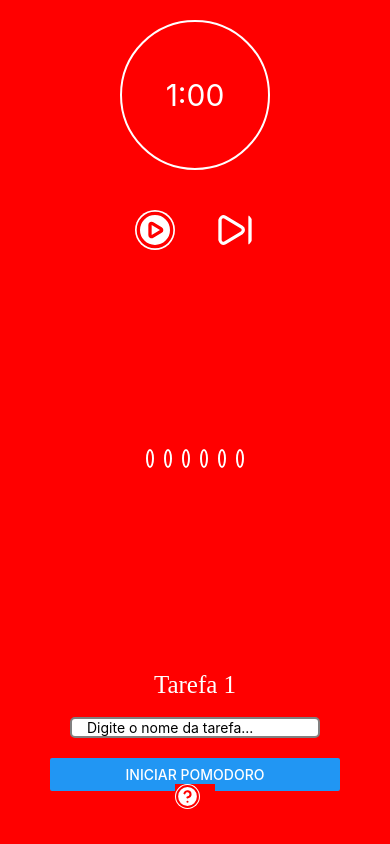
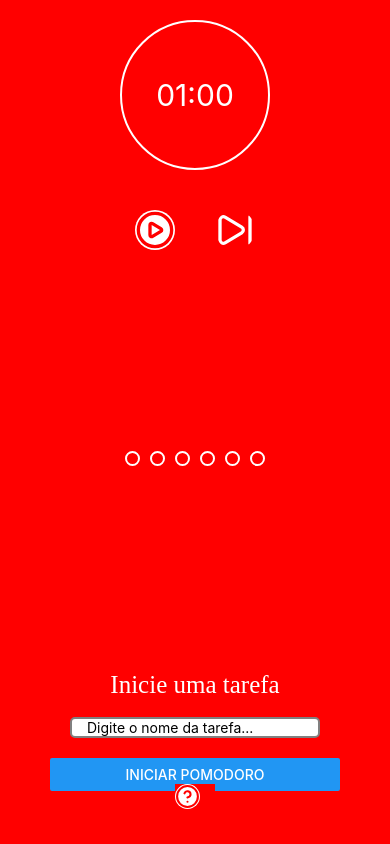
Before and after one commit to Jean-silvaDev/Projeto_Pomodoro, a React Native app: screen /foco in a window 390 px wide. Built offline with nearby package versions, Linux system fonts and the light colour scheme.

Commit message:
#Feature: Adicionando funcionalidades de preencher circulos

```diff
--- a/package.json
+++ b/package.json
@@ -10,7 +10,7 @@
   },
   "dependencies": {
     "@expo/metro-runtime": "~5.0.4",
-    "@react-native-async-storage/async-storage": "^2.2.0",
+    "@react-native-async-storage/async-storage": "^2.1.2",
     "@react-navigation/native": "^7.1.11",
     "@react-navigation/native-stack": "^7.3.15",
     "expo": "~53.0.10",
@@ -18,7 +18,7 @@
     "lucide-react": "^0.514.0",
     "react": "19.0.0",
     "react-dom": "19.0.0",
-    "react-native": "0.79.3",
+    "react-native": "0.79.5",
     "react-native-web": "^0.20.0"
   },
   "devDependencies": {
--- a/src/components/botao.js
+++ b/src/components/botao.js
@@ -1,8 +1,8 @@
 import { TouchableOpacity } from "react-native";
 
-export function Botao({ children, onPress, color }) {
+export function Botao({ children, onPress, color, disabled }) {
   return (
-    <TouchableOpacity onPress={onPress} style={color == 'red' ? styles.botaoRed : (color == 'purple' ? styles.botaoPurple : styles.botaoGreen)}>
+    <TouchableOpacity onPress={onPress} disabled={disabled} style={color == 'red' ? styles.botaoRed : (color == 'purple' ? styles.botaoPurple : styles.botaoGreen)}>
         {children}
     </TouchableOpacity>
   );
--- a/src/components/cronometro.js
+++ b/src/components/cronometro.js
@@ -1,60 +1,53 @@
-import { useEffect, useState } from 'react';
+import { useEffect, useRef, useState } from 'react';
 import { StyleSheet, Text, View } from 'react-native';
 import { verificaContagem } from '../utils/verificaContagem';
 
 export function Cronometro({ color, time, start, navigation }) {
-  const [ timer, setTimer ] = useState('00:00');
-  const [ date, setDate ] = useState();
+  const [remaining, setRemaining] = useState(time * 60); // tempo restante em segundos
+  const intervalRef = useRef(null);
 
-  function getTime() {
-    const now = new Date();
-    if (date == null) {
-      now.setMinutes(now.getMinutes() + time);
-      setDate(now);
-    }
-    return now;
-  }
-
-  function getTimeFormat(date) {
-    if (date == null) {
-      return '00:00';
+  useEffect(() => {
+    if (start) {
+      // iniciar cronômetro
+      intervalRef.current = setInterval(() => {
+        setRemaining((prev) => {
+          if (prev <= 1) {
+            clearInterval(intervalRef.current);
+            verificaContagem(navigation);
+            return 0;
+          }
+          return prev - 1;
+        });
+      }, 1000);
+    } else {
+      // pausar cronômetro
+      clearInterval(intervalRef.current);
     }
 
-    if (start === false) {
-      return time === 5 ? `0${time}:00` : `${time}:00`;
-    }
-    const dateF = new Date(date);
-    const minutes = String(dateF.getMinutes()).padStart(2, '0');
-    const seconds = String(dateF.getSeconds()).padStart(2, '0');
-    return `${minutes}:${seconds}`;
-  }
-
-
-  function getTimeDivided() {
-    const timerNow = date - getTime();
-    if (timerNow < 0) {
-      return null;
-    }
-    return date - getTime();
-  }
+    return () => clearInterval(intervalRef.current);
+  }, [start]);
 
   useEffect(() => {
-    setTimeout(() => {setTimer((timer) => timer + 1)}, 1000);
-    setTimer(getTime());
-    if (start === false) {
-      setDate(null);
-    }
+    // resetar cronômetro quando tempo base mudar
+    setRemaining(time * 60);
+  }, [time]);
 
-    if (getTimeFormat(getTimeDivided()) === '00:00') {
-      verificaContagem(navigation);
-      setDate(null);
-    }
+  const formatTime = (totalSeconds) => {
+    const min = String(Math.floor(totalSeconds / 60)).padStart(2, '0');
+    const sec = String(totalSeconds % 60).padStart(2, '0');
+    return `${min}:${sec}`;
+  };
 
-  }, [Date.now(), start]);
+  const getContainerStyle = () => {
+    if (color === 'red') return styles.containerRed;
+    if (color === 'purple') return styles.containerPurple;
+    if (color === 'green') return styles.containerGreen;
+    return styles.containerRed;
+  };
 
   return (
-    <View style={color == 'red' ? styles.containerRed : (color == 'purple' ? styles.containerPurple : styles.containerGreen)}>
-      <Text style={styles.cronometro}>{getTimeFormat(getTimeDivided())}</Text>
+    <View style={getContainerStyle()}>
+      <Text style={styles.cronometro}>{formatTime(remaining)}</Text>
     </View>
   );
 }
--- a/src/components/estado.js
+++ b/src/components/estado.js
@@ -1,46 +1,65 @@
-import { StyleSheet } from 'react-native';
+import { useEffect, useState } from 'react';
+import AsyncStorage from '@react-native-async-storage/async-storage';
+import { View, StyleSheet } from 'react-native';
 
-export function Estado({ color }) {
-  return (
-    <div style={color == 'red' ? styles.containerRed : (color == 'purple' ? styles.containerPurple : styles.containerGreen)} />
-  );
+export function Estado({ color, id }) {
+  const [value, setValue] = useState('empty');
+
+  useEffect(() => {
+    const verificaEstado = async () => {
+      const contagem = Number.parseInt(await AsyncStorage.getItem('tempo')) || 1;
+      console.log('Estado atual:', contagem, 'ID:', id);
+      setValue(id >= contagem ? 'empty' : 'full');
+    };
+
+    verificaEstado();
+  }, [id]);
+
+  const getStyle = () => {
+    if (color === 'red') return value === 'full' ? styles.containerRedFull : styles.containerRed;
+    if (color === 'purple') return value === 'full' ? styles.containerPurpleFull : styles.containerPurple;
+    if (color === 'green') return value === 'full' ? styles.containerGreenFull : styles.containerGreen;
+    return styles.containerRed;
+  };
+
+  return <View style={getStyle()} />;
 }
+
+const baseStyle = {
+  alignItems: 'center',
+  justifyContent: 'center',
+  borderColor: 'white',
+  borderStyle: 'solid',
+  borderWidth: 2,
+  borderRadius: 100,
+  width: 15,
+  height: 15,
+  flexDirection: 'row',
+};
 
 const styles = StyleSheet.create({
   containerRed: {
+    ...baseStyle,
     backgroundColor: 'red',
-    alignItems: 'center',
-    justifyContent: 'center',
-    borderColor: 'white',
-    borderStyle: 'solid',
-    borderWidth: 2,
-    borderRadius: "100%",
-    width: 15,
-    height: 15,
-    flexDirection: 'row',
+  },
+  containerRedFull: {
+    ...baseStyle,
+    backgroundColor: 'white',
   },
   containerPurple: {
+    ...baseStyle,
     backgroundColor: '#3E2D7C',
-    alignItems: 'center',
-    justifyContent: 'center',
-    borderColor: 'white',
-    borderStyle: 'solid',
-    borderWidth: 2,
-    borderRadius: "100%",
-    width: 15,
-    height: 15,
-    flexDirection: 'row',
+  },
+  containerPurpleFull: {
+    ...baseStyle,
+    backgroundColor: 'white',
   },
   containerGreen: {
+    ...baseStyle,
     backgroundColor: 'green',
-    alignItems: 'center',
-    justifyContent: 'center',
-    borderColor: 'white',
-    borderStyle: 'solid',
-    borderWidth: 2,
-    borderRadius: "100%",
-    width: 15,
-    height: 15,
-    flexDirection: 'row',
+  },
+  containerGreenFull: {
+    ...baseStyle,
+    backgroundColor: 'white',
   },
 });
--- a/src/components/estados.js
+++ b/src/components/estados.js
@@ -4,12 +4,12 @@ import { Estado } from './estado';
 export function Estados({ color }) {
   return (
     <div style={color == 'red' ? styles.containerRed : (color == 'purple' ? styles.containerPurple : styles.containerGreen)}>
-        <Estado color={color} />
-        <Estado color={color} />
-        <Estado color={color} />
-        <Estado color={color} />
-        <Estado color={color} />
-        <Estado color={color} />
+        <Estado color={color} id={1} />
+        <Estado color={color} id={2} />
+        <Estado color={color} id={3} />
+        <Estado color={color} id={4} />
+        <Estado color={color} id={5} />
+        <Estado color={color} id={6} />
     </div>
   );
 }
--- a/src/pages/foco.js
+++ b/src/pages/foco.js
@@ -1,40 +1,41 @@
-import { StyleSheet, View, TextInput } from 'react-native';
+import { StyleSheet, View } from 'react-native';
 import { Cronometro } from '../components/cronometro';
 import { Botao } from '../components/botao';
 import { Estados } from '../components/estados';
 import { Texto } from '../components/texto';
 import { CircleHelp, CirclePlay, PauseCircle, SkipForward  } from 'lucide-react';
-import { useEffect, useState } from 'react';
+import { useState, useCallback } from 'react';
 import IniciaPomodoro from '../components/iniciaPomodoro';
 import AsyncStorage from '@react-native-async-storage/async-storage';
 import { verificaContagem } from '../utils/verificaContagem';
+import { useFocusEffect } from '@react-navigation/native';
 
 export default function Foco({ navigation }) {
   const [start, setStart] = useState(false);
   const [nomeTarefaAtual, setNomeTarefaAtual] = useState('');
 
-  useEffect(() => {
+  useFocusEffect(
+    useCallback(() => {
       const carregarTarefa = async () => {
         let nomeTarefa = await AsyncStorage.getItem('nomeTarefa');
         if (!nomeTarefa || !nomeTarefa.trim()) {
-        nomeTarefa = 'Tarefa 1';
+          nomeTarefa = '';
         }
         setNomeTarefaAtual(nomeTarefa);
-      console.log('Tarefa carregada:', nomeTarefa);
       };
 
       carregarTarefa();
-  }, []);
+    }, [])
+  );
+
 
 
   const iniciarPomodoro = async () => {
     let nomeTarefa = await AsyncStorage.getItem('nomeTarefa');
 
     if (!nomeTarefa || !nomeTarefa.trim()) {
-      nomeTarefa = 'Tarefa 1';
+      nomeTarefa = '';
     }
-
-    console.log('Tarefa iniciada:', nomeTarefa);
 
     setNomeTarefaAtual(nomeTarefa);
 
@@ -47,16 +48,19 @@ export default function Foco({ navigation }) {
     <View style={styles.container}>
       <Cronometro color={'red'} time={1} start={start} navigation={navigation} />
       <View style={{ flexDirection: 'row', justifyContent: 'center' }}>
-        <Botao color={'red'} onPress={iniciarPomodoro}>
+        <Botao color={'red'} onPress={() => setStart(!start)} disabled={nomeTarefaAtual === ''}>
           {start ? <PauseCircle style={styles.icon} /> : <CirclePlay style={styles.icon} />}
         </Botao>
-        <Botao color={'red'} onPress={() => verificaContagem(navigation)}>
+
+        <Botao color={'red'} onPress={() => verificaContagem(navigation)} disabled={nomeTarefaAtual === ''}>
           <SkipForward style={styles.iconNext}/>
         </Botao>
       </View>
       <Estados color={'red'} />
-      <Texto>{nomeTarefaAtual}</Texto>
-      {nomeTarefaAtual === 'Tarefa 1' && <IniciaPomodoro />}
+      {nomeTarefaAtual !== '' && <Texto>Tempo de Foco</Texto>}
+      {nomeTarefaAtual !== '' && <Texto>Tarefa: {nomeTarefaAtual}</Texto>}
+      {nomeTarefaAtual === '' && <Texto>Inicie uma tarefa</Texto>}
+      {nomeTarefaAtual === '' && <IniciaPomodoro onNomeTarefaChange={setNomeTarefaAtual} />}
       <Botao color={'red'}>
         <CircleHelp style={styles.iconQuestion} />
       </Botao>
--- a/src/utils/verificaContagem.js
+++ b/src/utils/verificaContagem.js
@@ -2,11 +2,10 @@ import AsyncStorage from '@react-native-async-storage/async-storage';
 
 export async function verificaContagem(navigation) {
     const contagem = Number.parseInt(await AsyncStorage.getItem('tempo'));
-    console.log('Contagem atual:', contagem);
 
     if (contagem === 6) {
         await AsyncStorage.removeItem('nomeTarefa');
-        await AsyncStorage.removeItem('tempo');
+        await AsyncStorage.setItem('tempo', '1');
         navigation.navigate('foco');
     } else if (contagem % 2 === 0) {
         await AsyncStorage.setItem('tempo', String(contagem + 1));
```
Also changed, not shown: src/components/iniciaPomodoro.js (+3 -4 lines), src/pages/descansoCurto.js (+9 -7 lines), src/pages/descansoLongo.js (+10 -7 lines), assets/favicon.png, 1 other file (tests, documents, lock files or other folders). Lines whose indentation alone changed are shown as unchanged.
